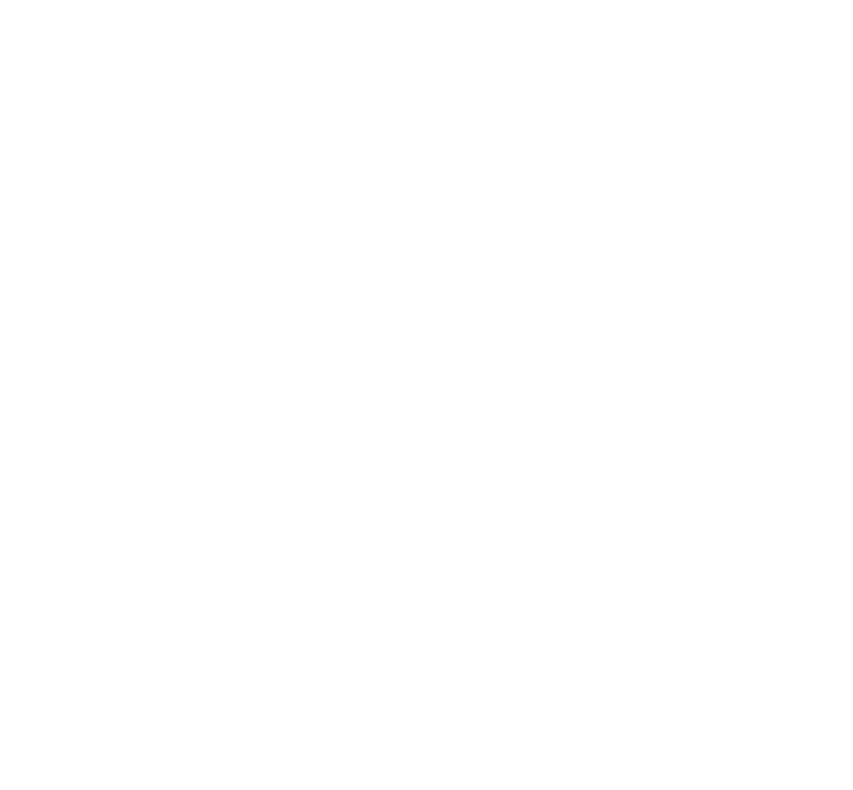
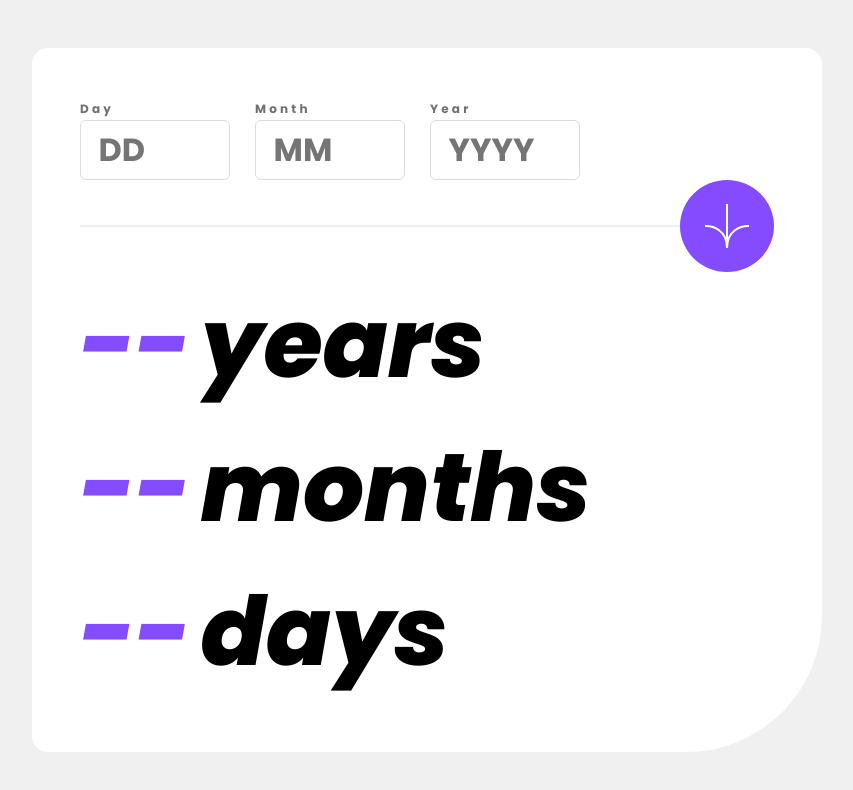
Before and after one commit to ikhwanizao/age-calculator-app, a plain HTML site: page index.html in a window 1280 px wide. Shown: the whole page, without its empty margins (213-1066 px from the left). Drawn offline with Linux system fonts and the light colour scheme.

Commit message:
Complete rough desktop styling

```diff
--- a/index.html
+++ b/index.html
@@ -9,9 +9,50 @@
       sizes="32x32"
       href="./assets/images/favicon-32x32.png"
     />
-    <link rel="stylesheet" href="styles/reset.css">
-    <link rel="stylesheet" href="styles/style.css">
+    <link rel="stylesheet" href="styles/reset.css" />
+    <link rel="stylesheet" href="styles/style.css" />
     <title>Frontend Mentor | Age calculator app</title>
   </head>
-  <body></body>
+  <body>
+    <div class="container">
+      <div class="inputs-container">
+        <div class="input-container">
+          <div><label for="day">Day</label></div>
+          <div>
+            <input type="text" name="day" id="day" placeholder="DD" />
+          </div>
+        </div>
+        <div class="input-container">
+          <div><label for="month">Month</label></div>
+          <div>
+            <input type="text" name="month" id="month" placeholder="MM" />
+          </div>
+        </div>
+        <div class="input-container">
+          <div><label for="year">Year</label></div>
+          <div>
+            <input type="text" name="year" id="year" placeholder="YYYY" />
+          </div>
+        </div>
+      </div>
+      <div class="divider-button-container">
+        <div class="horizontal-divider"></div>
+        <button class="submit-btn"><img src="assets/images/icon-arrow.svg" alt=""></button>
+      </div>
+      <div class="outputs-container">
+        <div class="output-container">
+          <div class="output-val output-year">--</div>
+          <div>years</div>
+        </div>
+        <div class="output-container">
+          <div class="output-val output-month">--</div>
+          <div>months</div>
+        </div>
+        <div class="output-container">
+          <div class="output-val output-day">--</div>
+          <div>days</div>
+        </div>
+      </div>
+    </div>
+  </body>
 </html>
--- a/styles/style.css
+++ b/styles/style.css
@@ -1 +1,89 @@
 @import url("https://fonts.googleapis.com/css2?family=Poppins:ital,wght@0,700;1,400;1,800&display=swap");
+
+* {
+  font-family: "Poppins", sans-serif;
+  caret-color: var(--Purple);
+}
+
+:root {
+  --Purple: hsl(259, 100%, 65%);
+  --Light-red: hsl(0, 100%, 67%);
+  --White: hsl(0, 0%, 100%);
+  --Off-white: hsl(0, 0%, 94%);
+  --Light-grey: hsl(0, 0%, 86%);
+  --Smokey-grey: hsl(0, 1%, 44%);
+  --Off-black: hsl(0, 0%, 8%);
+}
+
+body {
+  height: 100vh;
+  background-color: var(--Off-white);
+  display: flex;
+  justify-content: center;
+  align-items: center;
+}
+
+.container {
+  background-color: var(--White);
+  padding: 3em;
+  border-radius: 16px 16px 136px 16px;
+}
+
+input {
+  border: 1px solid var(--Light-grey);
+  outline: none;
+  font-size: 2rem;
+  width: 150px;
+  padding: .15em 0.55em;
+  border-radius: 6px;
+}
+
+input:focus {
+    border-color: var(--Purple);
+}
+
+.input-container div label {
+  font-size: 0.75rem;
+  color: var(--Smokey-grey);
+  letter-spacing: 0.2rem;
+}
+
+.inputs-container {
+  width: 500px;
+  display: flex;
+  justify-content: space-between;
+}
+
+.divider-button-container {
+    display: flex;
+    align-items: center;
+}
+
+.horizontal-divider {
+    width: 600px;
+    border: 1px solid var(--Off-white);
+}
+
+.submit-btn {
+    border: none;
+    border-radius: 50%;
+    background-color: var(--Purple);
+    padding: 1.5em;
+    cursor: pointer;
+}
+
+.submit-btn:active {
+    background-color: var(--Off-black);
+}
+
+.output-container {
+    font-size: 6rem;
+    font-weight: 800;
+    font-style: italic;
+    display: flex;
+}
+
+.output-val {
+    color: var(--Purple);
+    margin-right: .1em;
+}
```
